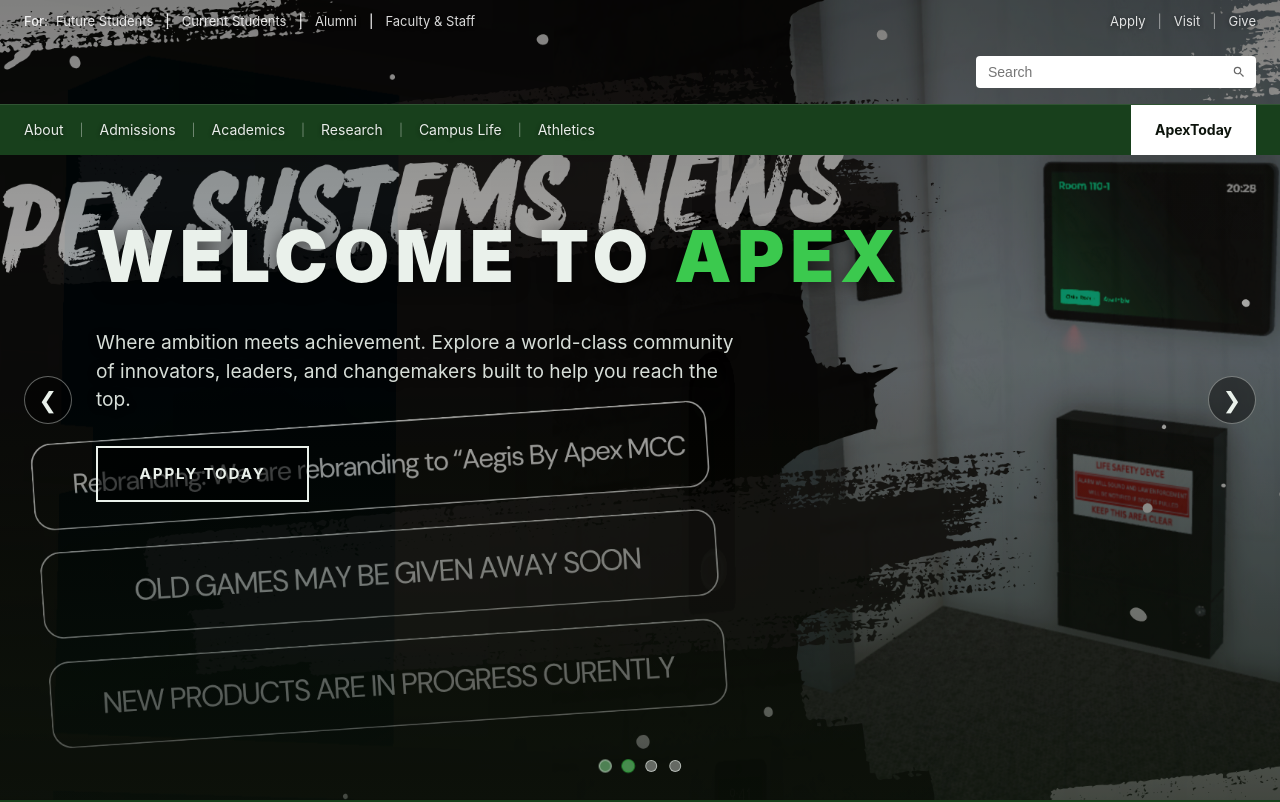
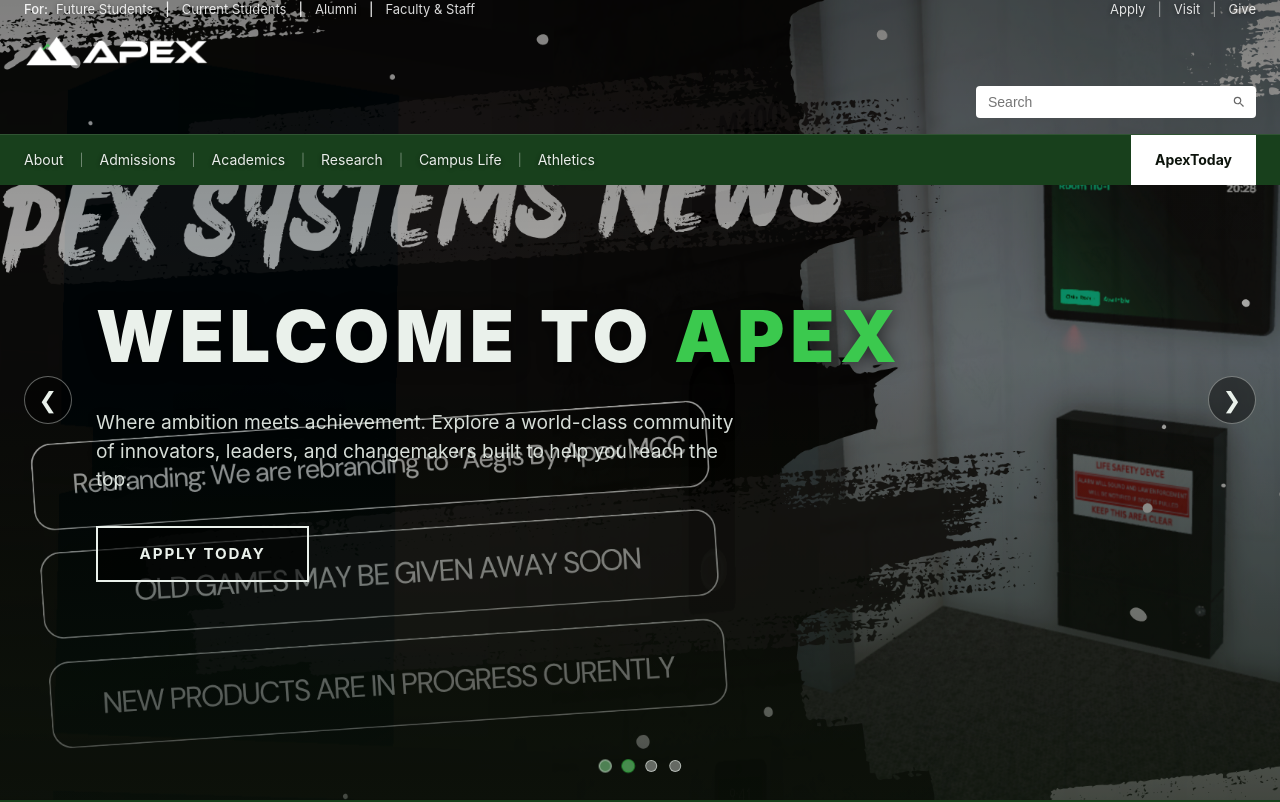
Before and after one commit to ApexMCC/WebSite-V3, a plain HTML site: page pages/index.html in a window 1280 px wide. Shown: the top 802 px of the page. Drawn offline with Linux system fonts and the light colour scheme.

Commit message:
Add apex logo strip below top utility bar, adjust hero spacing

```diff
--- a/css/hero.css
+++ b/css/hero.css
@@ -51,7 +51,7 @@
   justify-content: center;
   align-items: flex-start;
   text-align: left;
-  padding: 8rem clamp(2rem, 8vw, 6rem) 14rem;
+  padding: 18rem clamp(2rem, 8vw, 6rem) 14rem;
   pointer-events: none;
 }
 
--- a/css/navbar.css
+++ b/css/navbar.css
@@ -29,7 +29,7 @@
 
 /* ===== Top Utility Bar ===== */
 .top-bar {
-  padding: 12px 0;
+  padding: 0 0 8px;
   font-size: 13px;
   display: flex;
   justify-content: space-between;
@@ -39,7 +39,7 @@
 .top-bar-container {
   display: flex;
   justify-content: space-between;
-  align-items: center;
+  align-items: flex-start;
   width: 100%;
 }
 
@@ -47,6 +47,17 @@
   display: flex;
   align-items: center;
   gap: 8px;
+}
+
+/* ===== Logo Strip ===== */
+.logo-strip {
+  padding: 8px 0;
+}
+
+.topbar-logo {
+  height: 30px;
+  width: auto;
+  display: block;
 }
 
 .utility-nav-left span {
@@ -167,6 +178,13 @@
 }
 
 /* ApexToday Button Tab */
+.nav-action {
+  display: flex;
+  align-items: center;
+  gap: 12px;
+  height: 50px;
+}
+
 .btn-apextoday {
   background-color: #ffffff;
   color: #0d140c;
--- a/includes/nav.html
+++ b/includes/nav.html
@@ -21,6 +21,13 @@
         <span class="separator">|</span>
         <a href="#give">Give</a>
       </div>
+    </div>
+  </div>
+
+  <!-- Logo Strip -->
+  <div class="logo-strip">
+    <div class="container">
+      <img src="../Slideshow/apex_long.webp" alt="Apex logo" class="topbar-logo" />
     </div>
   </div>
 
```
Also changed, not shown: pages/navbar.html (+1 -1 lines), Slideshow/apex_long.webp (added).
